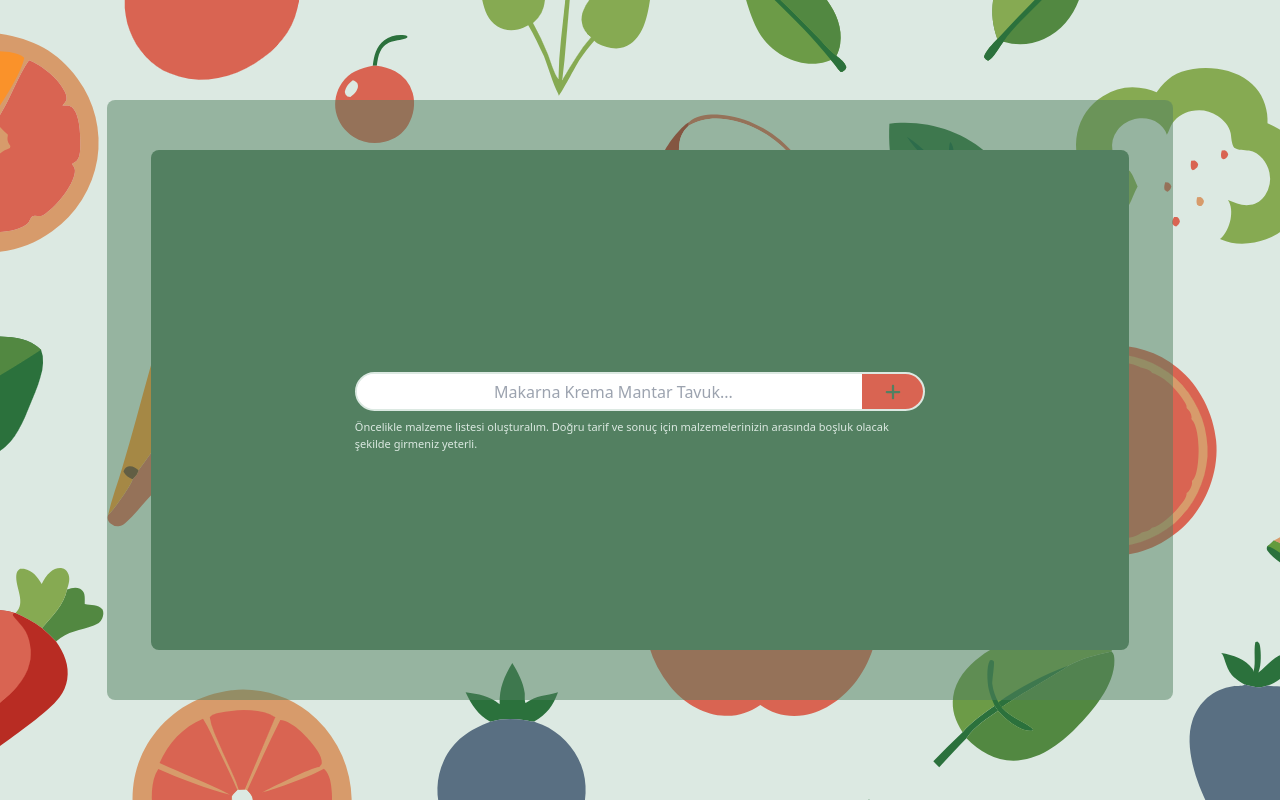
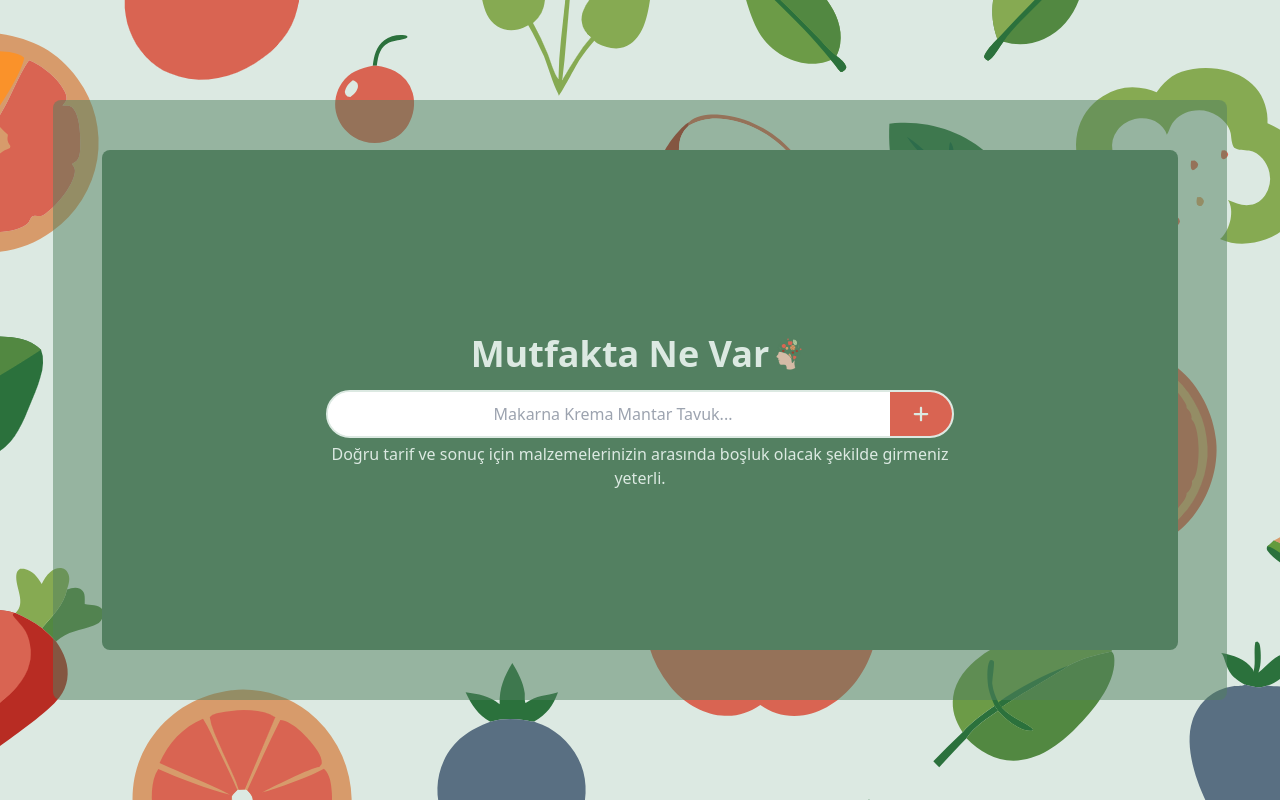
Before and after one commit to enesyagmur/what-in-kitchen, a React (Vite) app: page /home in a window 1280 px wide. Built offline with nearby package versions, Linux system fonts and the light colour scheme.

Commit message:
input  kelime sınırı için düzenleme

```diff
--- a/src/App.css
+++ b/src/App.css
@@ -56,5 +56,9 @@
 }
 
 .food-option-frame {
-  @apply w-4/12 h-[90px] flex items-center justify-start cursor-pointer box-border pl-3;
+  @apply w-4/12 h-[90px] flex items-center justify-start cursor-pointer box-border pl-0 lg:pl-3;
 }
+
+.food-option-frame-image {
+  @apply w-[60px] md:w-[70px] lg:w-[80px] h-[60px] md:h-[70px] lg:h-[80px] object-cover;
+}
--- a/src/App.tsx
+++ b/src/App.tsx
@@ -22,4 +22,4 @@ function App() {
 
 export default App;
 
-//DURUM: ai componentinde materials da foodtype tasarımı ve seçilme durumu
+//DURUM: input tasarımını yapıyorum, kelime sınırı ya da yazdıkça buyuyen şekilde yapabilirim
--- a/src/pages/home/Ai.tsx
+++ b/src/pages/home/Ai.tsx
@@ -1,19 +1,20 @@
 import { useState } from "react";
 import InputList from "./aiComponents/InputList";
 import Materials from "./aiComponents/Materials";
+import { string } from "yup";
 
 const Ai = () => {
   const [searched, setSearched] = useState<boolean>(false);
   const [list, setList] = useState<string>([]);
 
   return (
-    <div className="w-full sm:w-11/12 lg:w-10/12 h-[600px] relative flex items-center justify-center">
+    <div className="w-full lg:w-11/12 h-screen lg:h-[600px] relative flex items-center justify-center">
       <div className="w-full h-full bg-green_custom rounded-lg opacity-50 absolute"></div>
 
       <div
         className={`${
           searched ? "min-h-screen" : "h-5/6 lg:h-[500px] rounded-lg"
-        } w-full sm:w-11/12 lg:w-11/12 bg-green_custom  z-10 flex flex-col items-center justify-center `}
+        } w-full  lg:w-11/12 bg-green_custom z-10 flex flex-col items-center justify-center `}
       >
         {list.length ? (
           <Materials list={list} />
--- a/src/pages/home/aiComponents/InputList.tsx
+++ b/src/pages/home/aiComponents/InputList.tsx
@@ -1,5 +1,6 @@
 import React, { useState } from "react";
 import { FaPlus } from "react-icons/fa6";
+import logo from "../../../assets/logo5.png";
 
 type inputProps = {
   setList: React.Dispatch<React.SetStateAction<string[]>>;
@@ -14,25 +15,39 @@ const InputList: React.FC<inputProps> = ({ setList }) => {
   };
 
   return (
-    <div className="relative mt-6 w-11/12 h-20 lg:h-20 sm:w-9/12 md:w-8/12 lg:w-7/12 flex flex-col items-center justify-center">
-      <div className="w-full h-12 sm:h-14 lg:h-16 flex items-center justify-center bg-white border-2 border-cream_custom rounded-3xl">
+    <div className="relative mt-6 w-11/12 h-40 sm:w-9/12 md:w-8/12 lg:w-7/12 flex flex-col items-center justify-center ">
+      <div className="w-full h-[40px] flex items-center justify-center mb-4">
+        <p className="text-2xl md:text-3xl lg:text-4xl font-bold capitalize text-cream_custom ">
+          Mutfakta ne var
+        </p>
+
+        <img src={logo} alt="logo" className="w-[40px] h-[40px] object-cover" />
+      </div>
+
+      <div className="w-full h-8 sm:h-10 lg:h-12 flex items-center justify-center bg-white border-2 border-cream_custom rounded-3xl">
         <input
           type="text"
-          className="w-11/12 h-full rounded-3xl focus:outline-none text-center pl-2 capitalize"
+          className="w-11/12 h-full rounded-3xl  focus:outline-none text-center pl-2 capitalize"
           placeholder="makarna krema mantar tavuk..."
-          onChange={(e) => setInput(e.target.value)}
+          onChange={(e) => {
+            const value = e.target.value;
+
+            if (value.join("").lenght < 100) {
+              setInput(e.target.value);
+            }
+          }}
         />
         <div
-          className="w-[63px] h-full flex items-center justify-center bg-red_custom text-green_custom text-lg rounded-tr-3xl rounded-br-3xl cursor-pointer hover:bg-brown_custom"
+          className="w-[63px] h-full flex items-center text-cream_custom justify-center bg-red_custom  text-lg rounded-tr-3xl rounded-br-3xl cursor-pointer hover:bg-brown_custom"
           onClick={updateList}
         >
           <FaPlus />
         </div>
       </div>
 
-      <p className="text-cream_custom text-[11px] mt-2">
-        Öncelikle malzeme listesi oluşturalım. Doğru tarif ve sonuç için
-        malzemelerinizin arasında boşluk olacak şekilde girmeniz yeterli.
+      <p className="text-cream_custom text-[16px] mt-1 text-center">
+        Doğru tarif ve sonuç için malzemelerinizin arasında boşluk olacak
+        şekilde girmeniz yeterli.
       </p>
     </div>
   );
--- a/src/pages/home/aiComponents/Materials.tsx
+++ b/src/pages/home/aiComponents/Materials.tsx
@@ -21,16 +21,16 @@ const Materials: React.FC<materialsProps> = ({ list }) => {
   >([
     { name: "Yemek", selected: false },
     { name: "Tatlı", selected: false },
+    { name: "Atıştırmalık", selected: false },
     { name: "İçecek", selected: false },
-    { name: "Atıştırmalık", selected: false },
     { name: "Meze", selected: false },
     { name: "Fark Etmez", selected: true },
   ]);
   const foodChoiceImages = [
     Yemek,
     Tatli,
+    Atistirmalik,
     Icecek,
-    Atistirmalik,
     Meze,
     Farketmez,
   ];
@@ -54,25 +54,31 @@ const Materials: React.FC<materialsProps> = ({ list }) => {
   const foodTypeImages = [Standart, Vegan, Vejeteryan];
 
   return (
-    <div className="w-full h-full flex items-center justify-evenly">
-      <div className="w-6/12 h-5/6 flex flex-wrap justify-evenly items-center ">
+    <div className="w-full h-full flex flex-col md:flex-row items-center justify-evenly">
+      <div className="w-11/12 md:w-5/12 lg:w-6/12 h-2/6 md:h-5/6 flex flex-wrap justify-between md:justify-evenly items-center pl-8 md:pl-0">
         {list.map((element, index) => (
-          <div className="w-5/12 h-1/6 flex flex-col items-start justify-center">
+          <div className="w-4/12 md:w-5/12 h-1/6 flex flex-col items-start justify-center">
             <div className="w-full h-4/6 flex items-center justify-start">
               <p className="text-cream_custom">{index + 1}.</p>
-              <p className="bg-transparent text-cream_custom w-10/12 text-start text-lg font-semibold  p-1 capitalize">
+              <p className="bg-transparent text-cream_custom w-10/12 text-start text-[12px] sm:text-sm  lg:text-lg font-semibold  p-1 capitalize">
                 {element}
               </p>
             </div>
             <img
               src={ip}
-              className="w-6/12 h-[6px] object-cover rounded-xl"
+              className="w-4/12 md:w-6/12 h-[6px] object-cover rounded-xl"
               alt=""
             />
           </div>
         ))}
       </div>
-      <div className="w-7/12 h-5/6 flex flex-col items-center justify-evenly ">
+      <div className="w-11/12 md:w-8/12 lg:w-7/12 h-4/6 md:h-5/6 flex flex-col items-center justify-evenly">
+        <img
+          src={ip}
+          className=" w-11/12 h-[6px] object-cover rounded-xl flex md:hidden"
+          alt=""
+        />
+
         <div className="w-11/12 h-1/5 flex items-center justify-between">
           {foodType.map((item, index) => (
             <div
@@ -91,22 +97,24 @@ const Materials: React.FC<materialsProps> = ({ list }) => {
             >
               <img
                 src={foodTypeImages[index]}
-                className={`w-[80px] h-[80px] object-cover`}
+                className="food-option-frame-image"
                 alt="Tarif Tipi"
               />
-              <p className="text-cream_custom ml-1">{item.name}</p>
+              <p className="text-cream_custom ml-0 sm:ml-1 text-[12px] sm:text-sm">
+                {item.name}
+              </p>
             </div>
           ))}
         </div>
         <img
           src={ip}
-          className="w-10/12 h-[6px] object-cover rounded-xl"
+          className=" w-10/12 h-[6px] object-cover rounded-xl hidden md:flex"
           alt=""
         />
         <div className="w-11/12 h-3/5 flex items-center justify-start flex-wrap ">
           {foodChoice.map((item, index) => (
             <div
-              className={`food-option-frame ${
+              className={`food-option-frame  ${
                 item.selected === true ? "border-2 rounded-lg" : "border-none"
               }`}
               key={index}
@@ -122,15 +130,17 @@ const Materials: React.FC<materialsProps> = ({ list }) => {
               <img
                 src={foodChoiceImages[index]}
                 alt=""
-                className="w-[80px] h-[80px] object-cover"
+                className="food-option-frame-image"
               />
-              <p className="text-cream_custom ml-1">{item.name}</p>
+              <p className="text-cream_custom ml-0 sm:ml-1 text-[12px] sm:text-sm">
+                {item.name}
+              </p>
             </div>
           ))}
         </div>
       </div>
 
-      <button className="w-5/12 h-[40px] bg-brown_custom text-cream_custom border-2 border-cream_custom rounded-lg absolute bottom-1 text-xl cursor-pointer hover:bg-red_custom ">
+      <button className="w-11/12 md:w-7/12 lg:w-5/12 h-[50px] md:h-[40px] bg-brown_custom text-cream_custom border-2 border-cream_custom rounded-lg absolute bottom-1 text-xl cursor-pointer hover:bg-red_custom ">
         Tarif Bul
       </button>
     </div>
```
